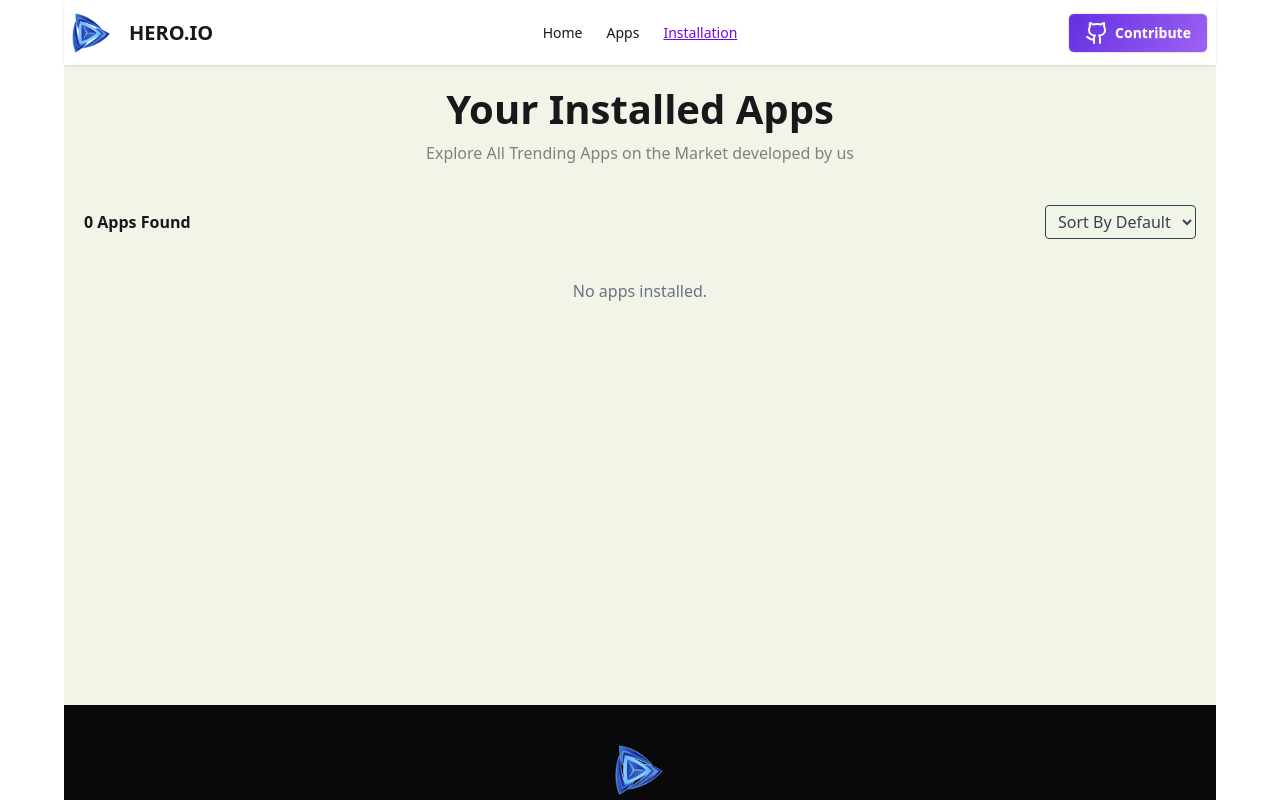
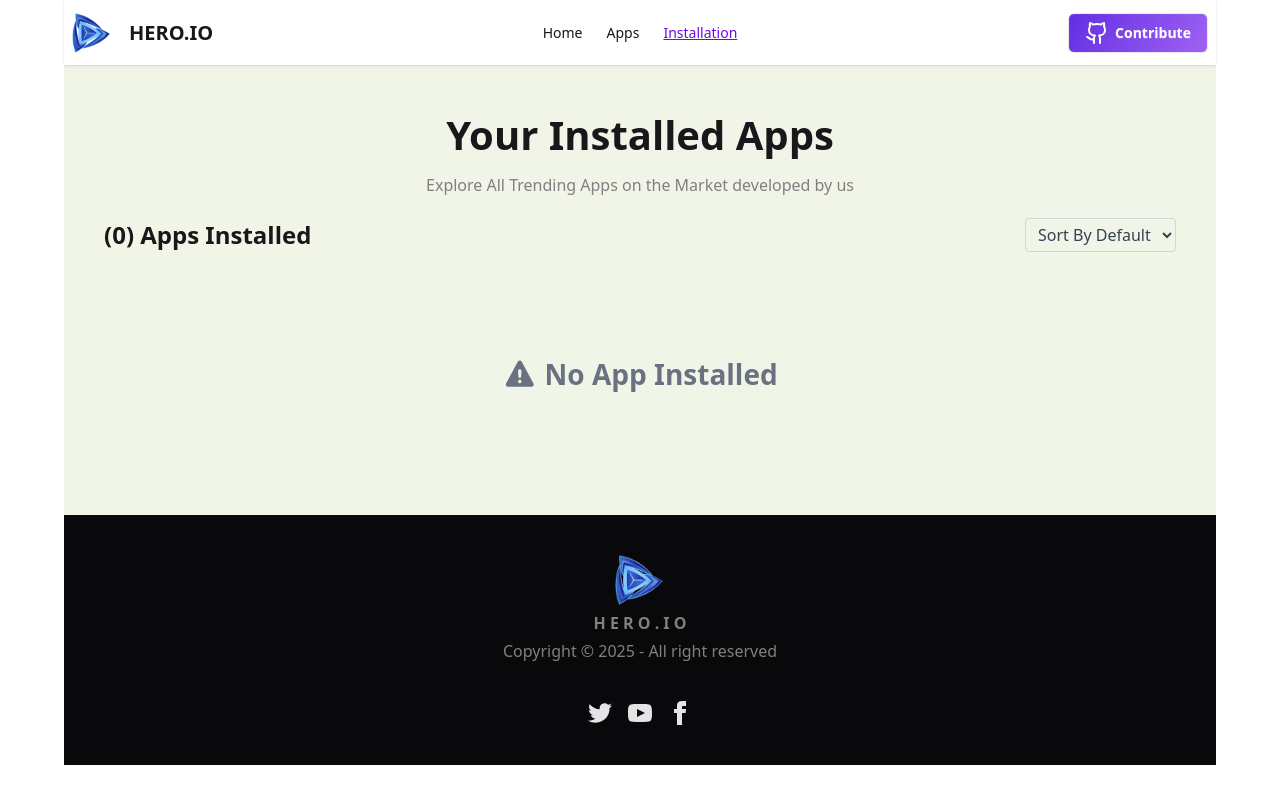
Before and after one commit to shuvo2712/pHero-Assignment-08, a React (Vite) app: page /installation in a window 1280 px wide. Shown: the top 800 px of the page. Built offline with nearby package versions, Linux system fonts and the light colour scheme.

Commit message:
final touch

```diff
--- a/public/appsData.json
+++ b/public/appsData.json
@@ -214,5 +214,149 @@
       { "name": "4 star", "count": 2100 },
       { "name": "5 star", "count": 2040 }
     ]
+  },
+  {
+    "image": "/src/assets/demo-app (1).webp",
+    "title": "LangLeap",
+    "companyName": "PolyLingo Inc.",
+    "id": 13,
+    "description": "Learn new languages with interactive lessons and real-time conversation practice.",
+    "size": 61,
+    "reviews": 11230,
+    "ratingAvg": 4.5,
+    "downloads": 2800000,
+    "ratings": [
+      { "name": "1 star", "count": 500 },
+      { "name": "2 star", "count": 700 },
+      { "name": "3 star", "count": 1800 },
+      { "name": "4 star", "count": 3600 },
+      { "name": "5 star", "count": 6630 }
+    ]
+  },
+  {
+    "image": "/src/assets/demo-app (2).webp",
+    "title": "BudgetBuddy",
+    "companyName": "FinWise Apps",
+    "id": 14,
+    "description": "Manage expenses, set savings goals, and track your financial health easily.",
+    "size": 49,
+    "reviews": 7830,
+    "ratingAvg": 4.4,
+    "downloads": 2100000,
+    "ratings": [
+      { "name": "1 star", "count": 400 },
+      { "name": "2 star", "count": 600 },
+      { "name": "3 star", "count": 1300 },
+      { "name": "4 star", "count": 2800 },
+      { "name": "5 star", "count": 3730 }
+    ]
+  },
+  {
+    "image": "/src/assets/demo-app (3).webp",
+    "title": "StoryCraft",
+    "companyName": "NarrativeNest",
+    "id": 15,
+    "description": "Write, share, and collaborate on stories with a vibrant creative community.",
+    "size": 88,
+    "reviews": 9450,
+    "ratingAvg": 4.6,
+    "downloads": 2400000,
+    "ratings": [
+      { "name": "1 star", "count": 300 },
+      { "name": "2 star", "count": 500 },
+      { "name": "3 star", "count": 1500 },
+      { "name": "4 star", "count": 3200 },
+      { "name": "5 star", "count": 3950 }
+    ]
+  },
+  {
+    "image": "/src/assets/demo-app (4).webp",
+    "title": "Weatherly",
+    "companyName": "SkyCast Systems",
+    "id": 16,
+    "description": "Hyper-local weather forecasts with radar maps and storm alerts.",
+    "size": 53,
+    "reviews": 13200,
+    "ratingAvg": 4.3,
+    "downloads": 3100000,
+    "ratings": [
+      { "name": "1 star", "count": 600 },
+      { "name": "2 star", "count": 800 },
+      { "name": "3 star", "count": 2000 },
+      { "name": "4 star", "count": 4000 },
+      { "name": "5 star", "count": 5800 }
+    ]
+  },
+  {
+    "image": "/src/assets/demo-app (5).webp",
+    "title": "SketchLab",
+    "companyName": "Artify Studio",
+    "id": 17,
+    "description": "Create digital sketches and illustrations with powerful drawing tools.",
+    "size": 97,
+    "reviews": 15800,
+    "ratingAvg": 4.7,
+    "downloads": 4200000,
+    "ratings": [
+      { "name": "1 star", "count": 500 },
+      { "name": "2 star", "count": 700 },
+      { "name": "3 star", "count": 1800 },
+      { "name": "4 star", "count": 5200 },
+      { "name": "5 star", "count": 9600 }
+    ]
+  },
+  {
+    "image": "/src/assets/demo-app (6).webp",
+    "title": "VoiceBox",
+    "companyName": "SpeakEasy Tech",
+    "id": 18,
+    "description": "Record, transcribe, and organize voice notes with AI-powered tagging.",
+    "size": 64,
+    "reviews": 10320,
+    "ratingAvg": 4.5,
+    "downloads": 2600000,
+    "ratings": [
+      { "name": "1 star", "count": 400 },
+      { "name": "2 star", "count": 600 },
+      { "name": "3 star", "count": 1600 },
+      { "name": "4 star", "count": 3400 },
+      { "name": "5 star", "count": 6320 }
+    ]
+  },
+  {
+    "image": "/src/assets/demo-app (1).webp",
+    "title": "FitFuel",
+    "companyName": "NutriTrack Labs",
+    "id": 19,
+    "description": "Plan meals, count macros, and get personalized nutrition tips.",
+    "size": 59,
+    "reviews": 8700,
+    "ratingAvg": 4.4,
+    "downloads": 2000000,
+    "ratings": [
+      { "name": "1 star", "count": 300 },
+      { "name": "2 star", "count": 500 },
+      { "name": "3 star", "count": 1400 },
+      { "name": "4 star", "count": 3100 },
+      { "name": "5 star", "count": 3400 }
+    ]
+  },
+  {
+    "image": "/src/assets/demo-app (2).webp",
+    "title": "SecureVault",
+    "companyName": "LockBox Security",
+    "id": 20,
+    "description": "Store passwords, documents, and sensitive data with end-to-end encryption.",
+    "size": 46,
+    "reviews": 9200,
+    "ratingAvg": 4.6,
+    "downloads": 2300000,
+    "ratings": [
+      { "name": "1 star", "count": 400 },
+      { "name": "2 star", "count": 600 },
+      { "name": "3 star", "count": 1300 },
+      { "name": "4 star", "count": 2900 },
+      { "name": "5 star", "count": 4000 }
+    ]
   }
 ]
--- a/src/Components/AppDetailsPage.jsx
+++ b/src/Components/AppDetailsPage.jsx
@@ -1,6 +1,6 @@
-import React from "react";
+import React, { useState } from "react";
 import { useLoaderData, useNavigate } from "react-router-dom";
-import { Star, Download, MessageCircle } from "lucide-react";
+import { Star, Download, MessageCircle, Check } from "lucide-react";
 import notFoundImg from "../assets/App-Error.png";
 import { useContext } from "react";
 import { InstallContext } from "../Context/InstallContext";
@@ -17,11 +17,16 @@ import {
 const AppDetailsPage = () => {
   const app = useLoaderData();
   const navigate = useNavigate();
-  const { installApp } = useContext(InstallContext);
+  const { installApp, installedApps } = useContext(InstallContext);
+
+  // check if already installed
+  const isAlreadyInstalled = installedApps.some((a) => a.id === app.id);
+  const [isInstalled, setIsInstalled] = useState(isAlreadyInstalled);
 
   // handle install app
-  const handleInstallApp = () => {
+  const handleInstall = () => {
     installApp(app);
+    setIsInstalled(true);
     alert(`${app.title} has been installed successfully!`);
   };
 
@@ -95,10 +100,15 @@ const AppDetailsPage = () => {
 
           {/* button */}
           <button
-            onClick={handleInstallApp}
-            className="btn bg-green-500 text-white hover:bg-gradient-to-r from-violet-600 to-purple-500 mt-3"
+            onClick={handleInstall}
+            disabled={isInstalled}
+            className={`px-6 py-2 rounded text-white transition ${
+              isInstalled
+                ? "bg-gray-400 cursor-not-allowed"
+                : "bg-green-500 hover:bg-green-600"
+            }`}
           >
-            Install Now ({app.size} MB)
+            {isInstalled ? "Installed" : "Install Now"}
           </button>
         </div>
       </section>
--- a/src/Components/AppsPage.jsx
+++ b/src/Components/AppsPage.jsx
@@ -12,23 +12,19 @@ const AppsPage = () => {
   );
 
   return (
-    <div className="bg-[#F1F5E8] py-10">
-      <div className="container mx-auto px-4">
+    <div className="bg-[#F1F5E8] p-10">
       {/* Header */}
       <div className="text-center">
         <h1 className="mb-2">Our All Applications</h1>
-          <p className="text-gray-500">
-            Explore All Apps on the Market developed by us. We code for
-            Millions.
+        <p>
+          Explore All Apps on the Market developed by us. We code for Millions.
         </p>
       </div>
 
       {/* {} Apps, Search */}
-        <div className="flex justify-between py-5">
+      <div className="flex justify-between items-center py-5">
         <div>
-            <h4 className="font-semibold">
-              ({filteredApps.length}) Apps Found
-            </h4>
+          <h4>({filteredApps.length}) Apps Found</h4>
         </div>
         {/* Search Bar */}
         <div className="input flex items-center">
@@ -43,8 +39,9 @@ const AppsPage = () => {
       </div>
 
       {/* Apps Grid */}
+      <div>
         {filteredApps.length > 0 ? (
-          <div className="grid grid-cols-2 md:grid-cols-3 lg:grid-cols-4 gap-5">
+          <div className="grid grid-cols-2 md:grid-cols-3 lg:grid-cols-4 gap-5 px-5">
             {filteredApps.map((app) => (
               <SingleApp app={app} key={app.id}></SingleApp>
             ))}
--- a/src/Components/Header.jsx
+++ b/src/Components/Header.jsx
@@ -39,6 +39,7 @@ const Header = () => {
       </li>
     </>
   );
+
   return (
     <header>
       <div className="navbar bg-base-100 shadow-sm">
@@ -70,7 +71,9 @@ const Header = () => {
             </ul>
           </div>
           <img className="w-[40px]" src={logo} alt="" />
-          <a className="btn btn-ghost text-xl">HERO.IO</a>
+          <a
+            href="/"
+            className="btn btn-ghost text-xl">HERO.IO</a>
         </div>
         <div className="navbar-center hidden md:flex">
           <ul className="menu menu-horizontal px-1">
--- a/src/Components/InstallationPage.jsx
+++ b/src/Components/InstallationPage.jsx
@@ -25,18 +25,24 @@ const InstallationPage = () => {
   };
 
   return (
-    <div className="bg-[#F1F5E8] min-h-[calc(100vh-160px)]">
-      <div className="text-center p-5">
-        <h1 className="text-3xl font-bold mb-2">Your Installed Apps</h1>
-        <p className="text-gray-500">
-          Explore All Trending Apps on the Market developed by us
-        </p>
+    <div className="bg-[#F1F5E8] p-10">
+      {/* Header */}
+      <div className="text-center">
+        <h1 className="mb-2">Your Installed Apps</h1>
+        <p>Explore All Trending Apps on the Market developed by us</p>
       </div>
-      {/* Sort by and apps count */}
-      <div className="flex justify-between items-center p-5">
-        <h6 className="font-semibold">{sortedApps.length} Apps Found</h6>
+
+      {/* {} Apps, Sort by */}
+      <div className="flex justify-between items-center py-5">
+        <div>
+          <h4>
+            ({sortedApps.length}) Apps Installed
+          </h4>
+        </div>
+        {/* Sort By */}
+        <div>
           <select
-          className="border px-2 py-1 rounded text-gray-700"
+            className="border border-gray-300 px-2 py-1 rounded text-gray-700"
             value={sortBy}
             onChange={handleSortChange}
           >
@@ -45,15 +51,21 @@ const InstallationPage = () => {
             <option value="rating">Sort By Rating</option>
           </select>
         </div>
+      </div>
+
       {/* Installed apps */}
       <div>
         {/* DYNAMIC DATA */}
         {sortedApps.length === 0 ? (
-          <div className="text-center p-5 text-gray-500">
-            No apps installed.
+          <div className="text-center py-20">
+            <h3 className="text-gray-500">
+              <i className="fa-solid fa-triangle-exclamation"></i> No App Installed
+            </h3>
           </div>
         ) : (
-          sortedApps.map((app) => <InstalledApp app={app} key={app.id} />)
+            <div className="space-y-4 px-5">
+              {sortedApps.map((app) => <InstalledApp app={app} key={app.id} />)}
+            </div>
         )}
       </div>
     </div>
--- a/src/Context/InstallContext.jsx
+++ b/src/Context/InstallContext.jsx
@@ -5,7 +5,7 @@ export const InstallContext = createContext();
 export const InstallProvider = ({ children }) => {
   const [installedApps, setInstalledApps] = useState([]);
 
-  // Load installed apps from localStorage
+  // Load installed apps from localStorage on mount
   useEffect(() => {
     const saved = localStorage.getItem("installedApps");
     if (saved) setInstalledApps(JSON.parse(saved));
```
Also changed, not shown: src/Components/InstalledApp.jsx (+16 -5 lines). Lines whose indentation alone changed are shown as unchanged.
